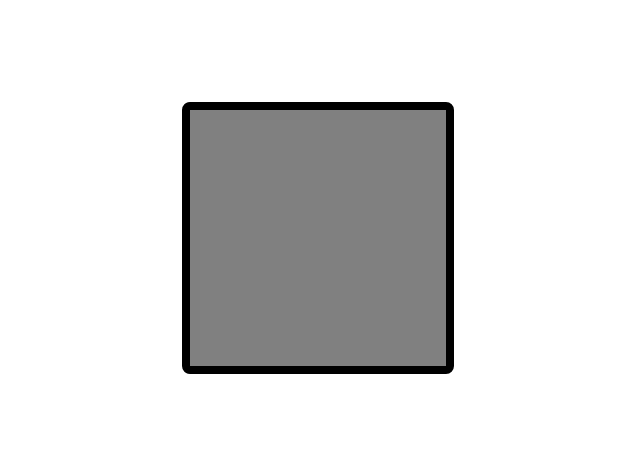
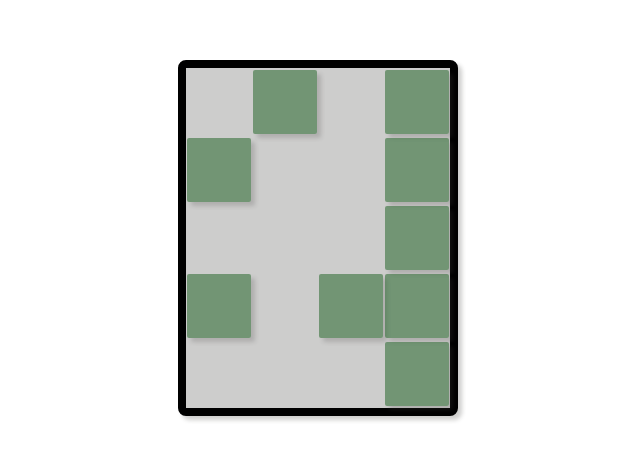
Before and after one commit to Edu00101/Sokoban, a plain HTML site: page mapa.html in a window 1280 px wide. Shown: the part 162-622 px from the top of the page, without its empty margins (322-962 px from the left). Drawn offline with Linux system fonts and the light colour scheme.

Commit message:
Bloco alterado e Feito!

```diff
--- a/mapa.css
+++ b/mapa.css
@@ -15,12 +15,30 @@ main{
     display:block;
    min-width: 256px;
    min-height: 256px;
-    background-color: gray;
+    background-color: rgb(182, 182, 182);
     border: 8px solid rgb(0, 0, 0);
     border-radius: 8px;
+    box-shadow: 4px 4px 4px  rgba(37, 37, 33, 0.219);
   }
-  .celulas{
+  .row{
+    display: flex;
+    flex-direction: row;
+    background-color: rgba(248, 248, 247, 0.336);
+    height: 64px;
+    padding: 2px 0;
+    justify-content: flex-end;
+  }
+
+  .cell{
     width: 64px;
     height: 64px;
-    border: 2px;
+    margin: 0 1px;
+    border-radius: 2px;
+    background-color: rgba(33, 99, 39, 0.527);
+    box-shadow: 4px 4px 4px  rgba(73, 68, 68, 0.219);
   }
+  .rell{
+   background-color:unset;
+   box-shadow: none;
+;
+  }
--- a/mapa.html
+++ b/mapa.html
@@ -11,8 +11,43 @@
 
     <body>
         <main>
-            <div id="jogo"> </div>
-            <div class="bloco"> </div>
+            <div id="jogo">
+            <div class="bloco">
+
+            <div class="row">
+                <div class="cell rell"></div>
+                <div class="cell"></div>
+                <div class="cell rell"></div>
+                <div class="cell"></div>
+            </div>
+            <div class="row">
+                <div class="cell"></div>
+                <div class="cell rell"></div>
+                <div class="cell rell"></div>
+                <div class="cell"></div>
+            </div>
+            <div class="row">
+                <div class="cell rell "></div>
+                <div class="cell rell "></div>
+                <div class="cell rell "></div>
+                <div class="cell "></div>
+            </div>
+            <div class="row">
+                <div class="cell "></div>
+                <div class="cell rell "></div>
+                <div class="cell "></div>
+                <div class="cell "></div>
+            </div>
+            <div class="row">
+                <div class="cell rell "></div>
+                <div class="cell rell "></div>
+                <div class="cell rell "></div>
+                <div class="cell "></div>
+            </div>
+
+
+            </div>
+            </div>
         </main>
     </body>
 </html>
```
